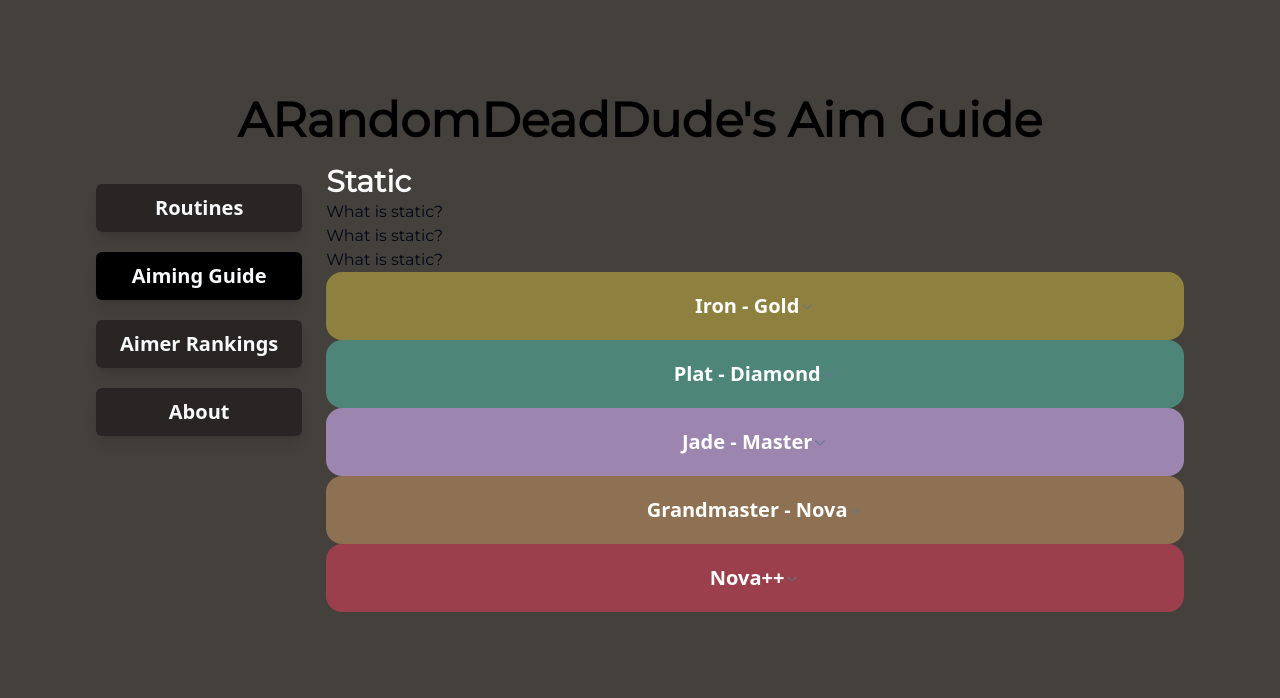
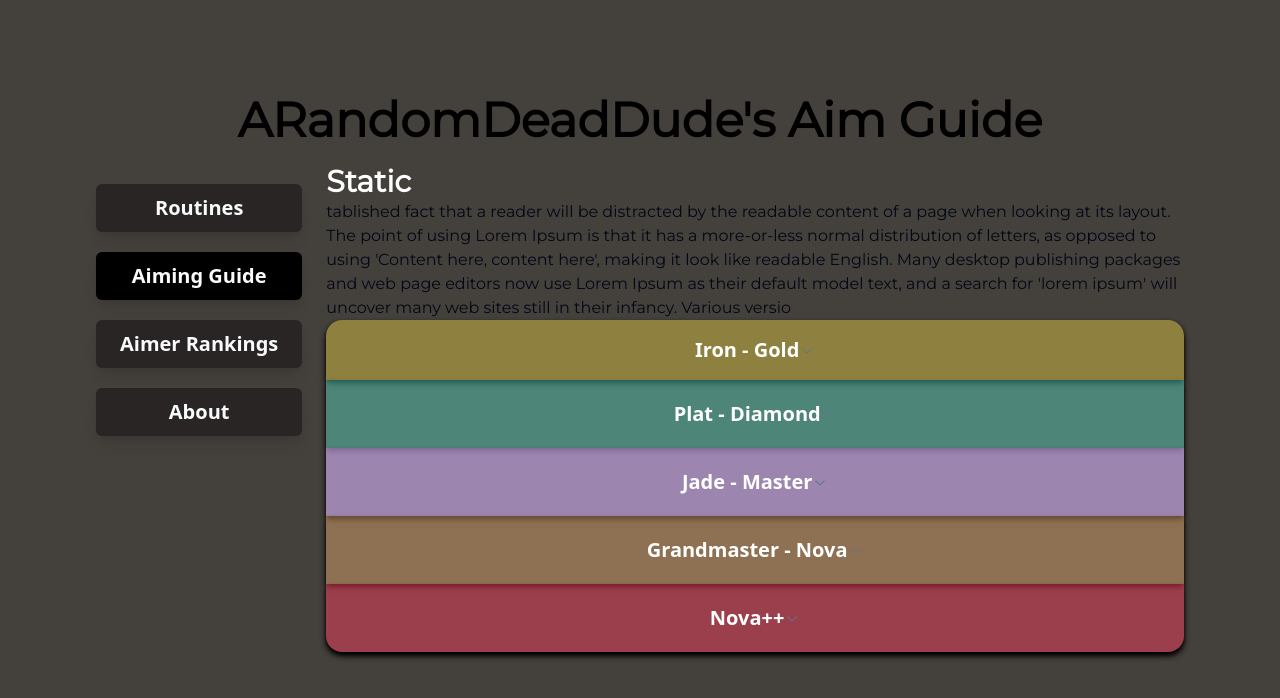
Before and after one commit to thoroughgood/ARDDWebsite, a Next.js app: page / in a window 1280 px wide. Both pictures are taken after a click on the button "Aiming Guide". Shown: the top 698 px of the page. Built offline with nearby package versions, Linux system fonts and the light colour scheme.

Commit message:
Changed default text and made accordion only rounded on top and bottom

```diff
--- a/app/page.tsx
+++ b/app/page.tsx
@@ -73,9 +73,15 @@ export default function Home() {
             <div className="text-white font-bold text-3xl">
               Static
             </div>
-            <p>What is static?</p>
-            <p>What is static?</p>
-            <p>What is static?</p>
+            tablished fact that a reader will be distracted by the
+            readable content of a page when looking at its layout. The
+            point of using Lorem Ipsum is that it has a more-or-less
+            normal distribution of letters, as opposed to using
+            'Content here, content here', making it look like readable
+            English. Many desktop publishing packages and web page
+            editors now use Lorem Ipsum as their default model text,
+            and a search for 'lorem ipsum' will uncover many web sites
+            still in their infancy. Various versio
             <RankAccordion />
           </div>
         )}{' '}
--- a/components/rankAccordion.tsx
+++ b/components/rankAccordion.tsx
@@ -25,38 +25,46 @@ export default function RankAccordion() {
   return (
     <>
       <Accordion
-        className="rounded-2xl bg-cover shadow-stone-900"
+        className="rounded-2xl bg-cover shadow-md shadow-stone-900"
         type="single"
         collapsible
       >
         <AccordionItem value="item-1">
-          <div className="z-0 rounded-2xl bg-yellow-300/40">
-            <AccordionTrigger className="z-0 flex justify-center rounded-2xl p-5 font-sans text-xl font-bold text-white">
+          <div className="z-0 bg-yellow-300/40 rounded-t-2xl shadow-md shadow-black">
+            <AccordionTrigger className="z-0 flex justify-center font-sans text-xl font-bold text-white">
               Iron - Gold
             </AccordionTrigger>
           </div>
-          <AccordionContent className="shadow-black shadow-md mx-3 bg-stone-00/40">
-            <p>Here are some specific things!</p>
-            <p>Here are some specific things!</p>
-            <p>Here are some specific things!</p>
-            <p>Here are some specific things!</p>
-            <p>Here are some specific things!</p>
-            <p>Here are some specific things!</p>
-            <p>Here are some specific things!</p>
-            <p>Here are some specific things!</p>
-            <p>Here are some specific things!</p>
-            <p>Here are some specific things!</p>
+          <AccordionContent className="border-x bg-stone-00/40">
+            tablished fact that a reader will be distracted by the
+            readable content of a page when looking at its layout. The
+            point of using Lorem Ipsum is that it has a more-or-less
+            normal distribution of letters, as opposed to using
+            'Content here, content here', making it look like readable
+            English. Many desktop publishing packages and web page
+            editors now use Lorem Ipsum as their default model text,
+            and a search for 'lorem ipsum' will uncover many web sites
+            still in their infancy. Various versio
           </AccordionContent>
         </AccordionItem>
         <AccordionItem value="item-2">
-          <div className="z-0 rounded-2xl bg-teal-300/40">
+          <div className="z-0 shadow-md shadow-black bg-teal-300/40">
             <AccordionTrigger className="z-0 flex justify-center rounded-2xl p-5 font-sans text-xl font-bold text-white">
               Plat - Diamond
             </AccordionTrigger>
           </div>
           <AccordionContent>
-            Yes. It comes with default styles that matches the other
-            components&apos; aesthetic.
+            tablished fact that a reader will be distracted by the
+            readable content of a page when looking at its layout. The
+            point of using Lorem Ipsum is that it has a more-or-less
+            normal distribution of letters, as opposed to using
+            'Content here, content here', making it look like readable
+            English. Many desktop publishing packages and web page
+            editors now use Lorem Ipsum as their default model text,
+            and a search for 'lorem ipsum' will uncover many web sites
+            still in their infancy. Various versioes. It comes with
+            default styles that matches the other components&apos;
+            aesthetic.
           </AccordionContent>
         </AccordionItem>
         <AccordionItem value="item-3">
@@ -66,35 +74,56 @@ export default function RankAccordion() {
           </AccordionContent>
         </AccordionItem>
         <AccordionItem value="item-6">
-          <div className="z-0 rounded-2xl bg-purple-300/60">
+          <div className="z-0 shadow-md shadow-black bg-purple-300/60">
             <AccordionTrigger className="z-0 flex justify-center rounded-2xl p-5 font-sans text-xl font-bold text-white">
               Jade - Master
             </AccordionTrigger>
           </div>
           <AccordionContent>
-            Yes. It comes with default styles that matches the other
-            components&apos; aesthetic.
+            Ytablished fact that a reader will be distracted by the
+            readable content of a page when looking at its layout. The
+            point of using Lorem Ipsum is that it has a more-or-less
+            normal distribution of letters, as opposed to using
+            'Content here, content here', making it look like readable
+            English. Many desktop publishing packages and web page
+            editors now use Lorem Ipsum as their default model text,
+            and a search for 'lorem ipsum' will uncover many web sites
+            still in their infancy. Various versioic.
           </AccordionContent>
         </AccordionItem>
         <AccordionItem value="item-4">
-          <div className="z-0 rounded-2xl bg-orange-300/40">
+          <div className="z-0 shadow-md shadow-black bg-orange-300/40">
             <AccordionTrigger className="z-0 flex justify-center rounded-2xl p-5 font-sans text-xl font-bold text-white">
               Grandmaster - Nova
             </AccordionTrigger>
           </div>
           <AccordionContent>
-            This is grandmaster-nova guide!
+            tablished fact that a reader will be distracted by the
+            readable content of a page when looking at its layout. The
+            point of using Lorem Ipsum is that it has a more-or-less
+            normal distribution of letters, as opposed to using
+            'Content here, content here', making it look like readable
+            English. Many desktop publishing packages and web page
+            editors now use Lorem Ipsum as their default model text,
+            and a search for 'lorem ipsum' will uncover many web sites
+            still in their infancy. Various versioe!
           </AccordionContent>
         </AccordionItem>
         <AccordionItem value="item-5">
-          <div className="z-0 rounded-2xl bg-rose-500/50">
+          <div className="z-0 rounded-b-2xl shadow-md shadow-black bg-rose-500/50">
             <AccordionTrigger className="z-0 flex justify-center rounded-2xl p-5 font-sans text-xl font-bold text-white">
               Nova++
             </AccordionTrigger>
           </div>
           <AccordionContent>
-            Yes. It comes with default styles that matches the other
-            components&apos; aesthetic.
+            Lorem Ipsum is simply dummy text of the printing and
+            typesetting industry. Lorem Ipsum has been the industry's
+            standard dummy text ever since the 1500s, when an unknown
+            printer took a galley of type and scrambled it to make a
+            type specimen book. It has survived not only five
+            centuries, but also the leap into electronic typesetting,
+            remaining essentially unchanged. It was popularised in the
+            1960s with the release of Letraset sheets containing Lore
           </AccordionContent>
         </AccordionItem>
       </Accordion>
```
